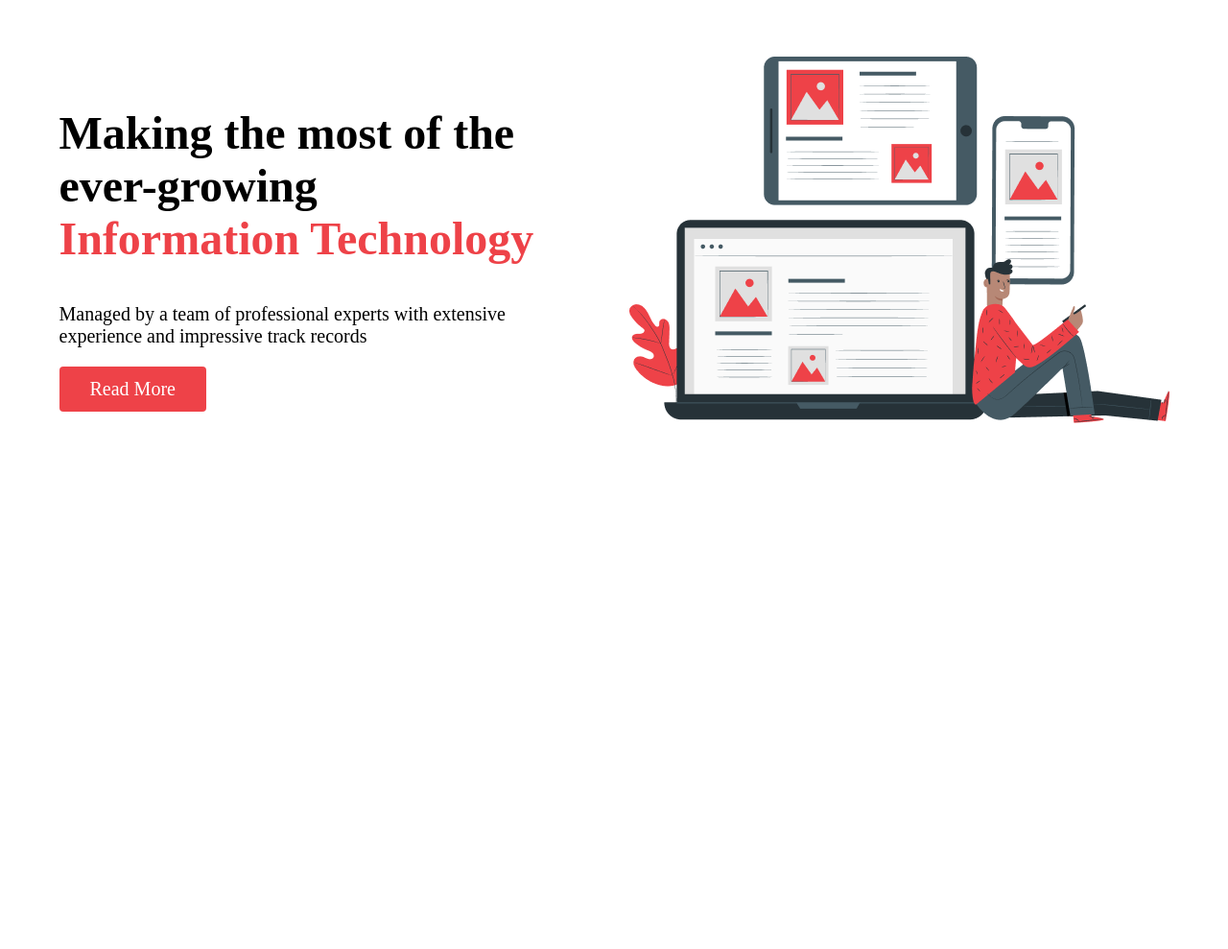
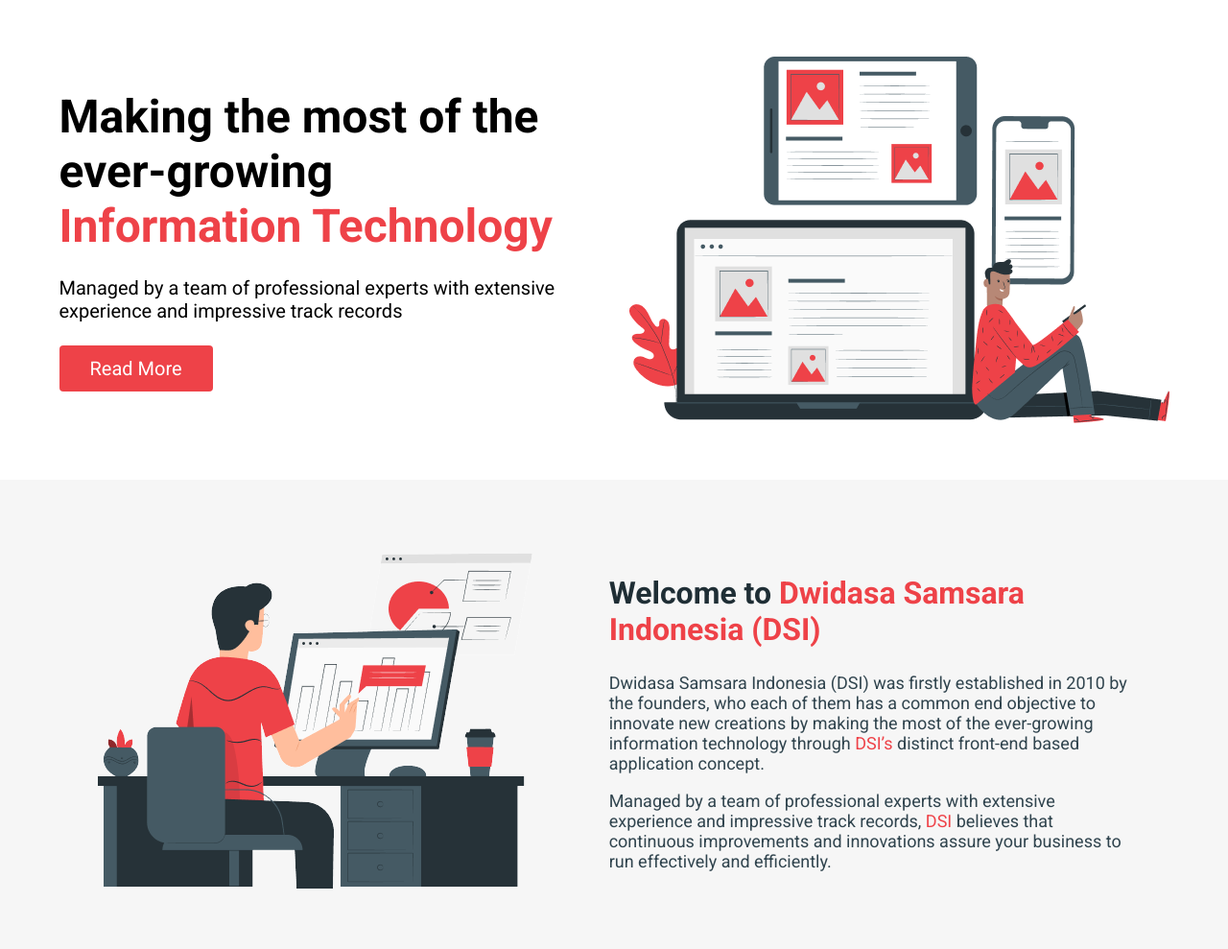
Before and after one commit to Dudul0/DigitalAgency, a plain HTML site: page main.html in a window 1280 px wide. Shown: the whole page at 96% size. Before the commit the page ends 800 px from the top, so only its background shows below. Drawn offline with Linux system fonts and the light colour scheme.

Commit message:
deployed ifo section

```diff
--- a/css/style.css
+++ b/css/style.css
@@ -1,5 +1,6 @@
 body{
     margin: 0;
+    font-family: 'Roboto';
 }
 a{
     text-decoration: none;
@@ -12,7 +13,7 @@ html {
 *::after {
     box-sizing: inherit;
 }
-h1 h2 h3 h4 h5 h6{
+h1 h2 h3 h4 h5 h6, p{
     margin: 0;
 }
 .intro {
@@ -44,15 +45,16 @@ h1 h2 h3 h4 h5 h6{
 }
 .intro-title {
     font-size: 48px;
-
     font-weight: 700;
     color: #000000;
+    margin: 0;
 
 }
-.intro-title > span{
+.intro-title > span, .info-title > span, .info-text > span{
     color: #EE4248;
 }
 .intro-text {
+    margin: 24px 0;
     font-size: 20px;
     color: #000000;
 }
@@ -64,3 +66,31 @@ h1 h2 h3 h4 h5 h6{
     border-radius: 4px;
     font-size: 20px;
 }
+.info {
+    padding:57px 0 63px 0;
+    background-color: #F6F6F6;
+}
+.info-title {
+    color: #1F2E35;
+    font-size: 32px;
+    margin-top: 24px;
+.container {
+
+}
+}
+.info-article {
+    font-size: 18px;
+    color: #30444E;
+
+}
+.info-text:nth-child(2) {
+    margin-top: 18px;
+}
+.info-wrapper{
+    display: flex;
+    justify-content: space-around;
+    align-items: center;
+}
+.info-content {
+    width: 47%;
+}
--- a/main.html
+++ b/main.html
@@ -6,7 +6,9 @@
     <title>Digital Website</title>
     <!-- Подключаем CSS -->
     <link rel="stylesheet" href="./css/style.css">
-
+    <link rel="preconnect" href="https://fonts.googleapis.com">
+    <link rel="preconnect" href="https://fonts.gstatic.com" crossorigin>
+    <link href="https://fonts.googleapis.com/css2?family=Roboto:ital,wght@0,100;0,300;0,400;0,500;0,700;0,900;1,100;1,300;1,400;1,500;1,700;1,900&display=swap" rel="stylesheet">
 </head>
 <body>
     <main>
@@ -26,7 +28,24 @@
             </div>
             <img src="./images/intro.png" alt="">
         </section>
+        <section class="info">
+            <div class="container info-wrapper">
+                <img src="./images/info.png" alt="">
+                <div class="info-content">
+                    <h2 class="info-title">
+                            Welcome to <span>Dwidasa Samsara Indonesia (DSI)</span>
+                    </h2>
+                    <article class="info-article">
+                        <p class="info-text">
+                            Dwidasa Samsara Indonesia (DSI) was firstly established in 2010 by the founders, who each of them has a common end objective to innovate new creations by making the most of the ever-growing information technology through <span>DSI’s</span> distinct front-end based application concept.
+                        </p>
+                        <p class="info-text">
+                            Managed by a team of professional experts with extensive experience and impressive track records,<span> DSI</span> believes that continuous improvements and innovations assure your business to run effectively and efficiently.
+                        </p>
+                    </article>
+                </div>
+            </div>
+        </section>
     </main>
-    <div class=""></div>
 </body>
 </html>
```
Also changed, not shown: images/info.png (added).
